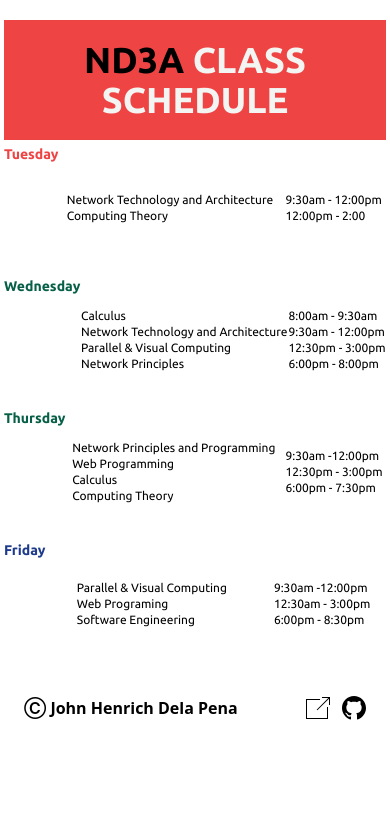
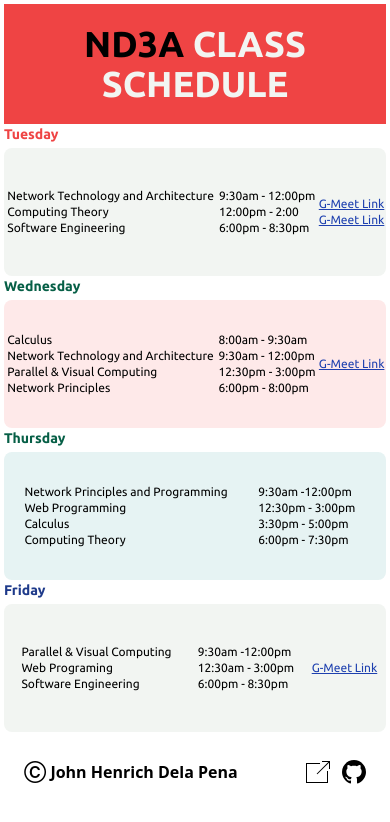
Before and after one commit to jdpena28/class-schedule, a React (Vite) app: page / in a window 390 px wide. Shown: the top 822 px of the page. Built offline with nearby package versions, Linux system fonts and the light colour scheme.

Commit message:
Feature: add responsive queries for mobile

```diff
--- a/src/components/Header.tsx
+++ b/src/components/Header.tsx
@@ -2,7 +2,7 @@ import React from 'react'
 
 export const  Header:React.FC = () => {
   return (
-    <header className = "bg-red-500 p-5 mt-5 md:mx-20 mx-1">
+    <header className = "bg-red-500 p-5 mt-1 md:mt-5 md:mx-20 mx-1">
       <h1 className = "font-secondary text-4xl font-bold text-center text-[#f2f5f2]"><b className="text-black">ND3A</b> CLASS SCHEDULE</h1>
     </header>
   )
--- a/src/components/Schedule.tsx
+++ b/src/components/Schedule.tsx
@@ -5,38 +5,44 @@ const schedules = [
     day: 'Tuesday',
     color: 'color1',
     textColor: 'text-red-500',
-    subs : ['Network Technology and Architecture', 'Computing Theory'],
-    time: ['9:30am - 12:00pm','12:00pm - 2:00']
+    subs : ['Network Technology and Architecture', 'Computing Theory','Software Engineering'],
+    time: ['9:30am - 12:00pm','12:00pm - 2:00','6:00pm - 8:30pm'],
+    link: ['','https://meet.google.com/grn-mwie-qsi','meet.google.com/tbr-tpye-iyx']
   },
   {
     day: 'Wednesday',
     color: 'color2',
     textColor: 'text-green-800',
     subs : ['Calculus', 'Network Technology and Architecture','Parallel & Visual Computing','Network Principles'],
-    time: ['8:00am - 9:30am','9:30am - 12:00pm','12:30pm - 3:00pm','6:00pm - 8:00pm']
+    time: ['8:00am - 9:30am','9:30am - 12:00pm','12:30pm - 3:00pm','6:00pm - 8:00pm'],
+    link: ['','https://meet.google.com/wdq-bvne-zbd','','']
   },
   {
     day: 'Thursday',
     color: 'color3',
     textColor: 'text-green-800',
     subs : ['Network Principles and Programming','Web Programming','Calculus','Computing Theory'],
-    time: ['9:30am -12:00pm','12:30pm - 3:00pm','6:00pm - 7:30pm','']
+    time: ['9:30am -12:00pm','12:30pm - 3:00pm','3:30pm - 5:00pm','6:00pm - 7:30pm'],
+    link: ['','','','']
   },
   {
     day: 'Friday',
     color:'color1',
     textColor: 'text-blue-900',
     subs : ['Parallel & Visual Computing', 'Web Programing','Software Engineering'],
-    time: ['9:30am -12:00pm', '12:30am - 3:00pm','6:00pm - 8:30pm']
+    time: ['9:30am -12:00pm', '12:30am - 3:00pm','6:00pm - 8:30pm'],
+    link: ['','https://meet.google.com/tuu-dhjc-dgf','']
   },
 ];
 
 export default function daily() {
   return (
     <div>
-      {schedules.map(({day,subs,time,color,textColor}) => (
-        <div className = {`grid md:grid-cols-8 font-secondary font-bold mx-1 md:mx-20 h-32 rounded-lg mt-1 bg-${color}`}>
-            <h2 className = {`md:pt-2 md:pl-4 text-sm md:text-lg ${textColor} justify-self-start`}>{day}</h2>
+      {schedules.map(({day,subs,time,link,color,textColor}) => (
+        <>
+        <h2 className = {`md:hidden font-secondary font-bold mx-1 text-sm md:text-lg ${textColor} justify-self-start`}>{day}</h2>
+        <div className = {`grid md:grid-cols-8 font-secondary font-bold mx-1 md:mx-20 h-32 rounded-lg mt-1 ${color}`}>
+            <h2 className = {`h2tag md:pt-2 md:pl-4 text-sm md:text-lg ${textColor} justify-self-start`}>{day}</h2>
             <div className = "text-xs md:text-base font-normal col-start-3 col-span-2 self-center">
               {subs.map((sub) => {
                 return <p className = 'w-full'>{sub}</p>
@@ -47,7 +53,23 @@ export default function daily() {
                 return <p className = 'w-full'>{time}</p>
               })}
             </div>
+            <div className = 'col-start-8 text-xs md:text-base font-normal self-center'>
+              {
+                link.map((link) => {
+                  if (link !== '') {
+                    return <a href={`${link}`}><p className ='underline text-blue-800'>G-Meet Link</p></a>
+                  }
+                  else {
+                    return <p></p>
+                  }
+                })
+
+              /* {link.map((link) => {
+                return <a href={`${link}`}><p className = 'underline text-blue-800'>G-Meet Link</p></a>
+              })} */}
+            </div>
         </div>
+      </>
       ))}
     </div>
   );
--- a/src/tailwind.css
+++ b/src/tailwind.css
@@ -3,3 +3,18 @@
 @tailwind base;
 @tailwind components;
 @tailwind utilities;
+
+.color1 {
+    @apply bg-[#f2f5f2]
+}
+.color2 {
+    @apply bg-[#fee9e9]
+}
+.color3 {
+    @apply bg-[#e6f3f3]
+}
+@media (max-width: 600px) {
+    .h2tag {
+        @apply hidden
+    }
+  }
```
